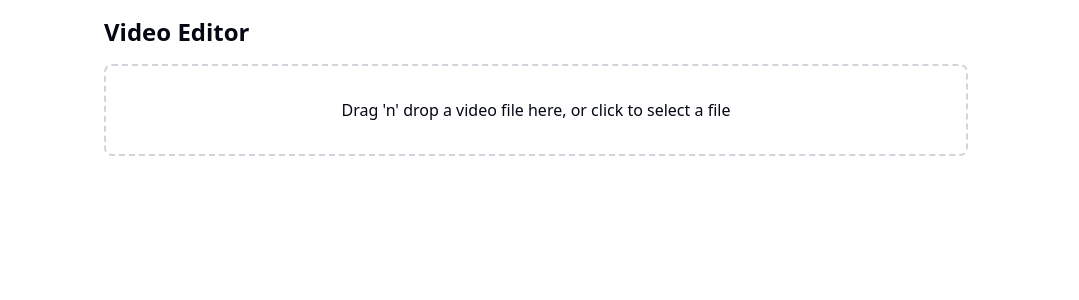
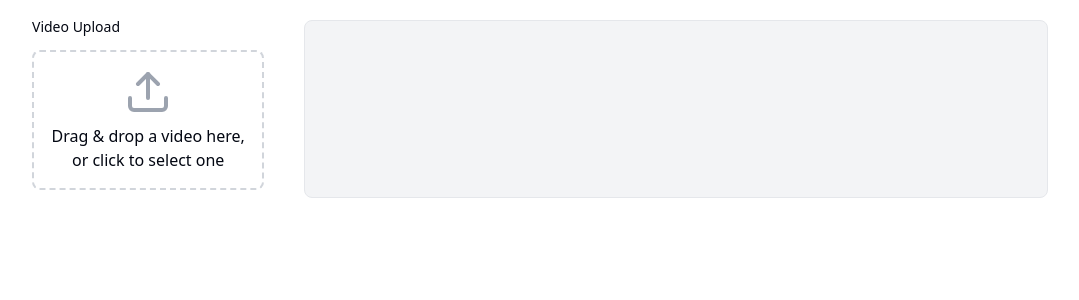
Before and after one commit to suryanshsingh2001/mockly, a Next.js app: page /video in a window 1280 px wide. Shown: the top 300 px of the page, without its empty margins (104-1183 px from the left). Built offline with nearby package versions, Linux system fonts and the light colour scheme.

Commit message:
Refactor video editor component and add video editing functionality

```diff
--- a/app/editor/page.tsx
+++ b/app/editor/page.tsx
@@ -5,6 +5,7 @@ import MockupEditor from "@/components/shared/Editor";
 import { siteConfig } from "@/config/config";
 import { Tabs, TabsContent, TabsList, TabsTrigger } from "@/components/ui/tabs";
 import Header from "@/components/layout/Header";
+import VideoEditor from "@/components/shared/VideoEditor";
 
 export default function EditorPage() {
   // return siteConfig.isEditorActive ? <MockupEditor /> : <EditorNotAvailable />;
@@ -27,7 +28,7 @@ export default function EditorPage() {
         </TabsContent>
 
         <TabsContent value="video" className="space-y-4">
-          <EditorNotAvailable />
+          <VideoEditor />
         </TabsContent>
       </Tabs>
     </div>
--- a/components/shared/VideoEditor.tsx
+++ b/components/shared/VideoEditor.tsx
@@ -1,57 +1,104 @@
-"use client"
+"use client";
 
-import React, { useState, useRef, useCallback } from 'react'
-import { useDropzone } from 'react-dropzone'
-import { Slider } from "@/components/ui/slider"
-import { Input } from "@/components/ui/input"
-import { Button } from "@/components/ui/button"
-import { Label } from "@/components/ui/label"
-import { Switch } from "@/components/ui/switch"
+import React, { useState, useRef, useCallback } from "react";
+import { useDropzone } from "react-dropzone";
+import { Slider } from "@/components/ui/slider";
+import { Input } from "@/components/ui/input";
+import { Button } from "@/components/ui/button";
+import { Label } from "@/components/ui/label";
+import { Switch } from "@/components/ui/switch";
+import { Upload } from "lucide-react";
 
 export default function VideoEditor() {
-  const [video, setVideo] = useState<string | null>(null)
-  const [trimStart, setTrimStart] = useState(0)
-  const [trimEnd, setTrimEnd] = useState(100)
-  const [muted, setMuted] = useState(false)
-  const [brightness, setBrightness] = useState(100)
-  const [textOverlay, setTextOverlay] = useState('')
-  const videoRef = useRef<HTMLVideoElement>(null)
+  const [video, setVideo] = useState<string | null>(null);
+  const [trimStart, setTrimStart] = useState(0);
+  const [trimEnd, setTrimEnd] = useState(100);
+  const [muted, setMuted] = useState(false);
+  const [brightness, setBrightness] = useState(100);
+  const [textOverlay, setTextOverlay] = useState("");
+  const videoRef = useRef<HTMLVideoElement>(null);
 
   const onDrop = useCallback((acceptedFiles: File[]) => {
-    const file = acceptedFiles[0]
-    setVideo(URL.createObjectURL(file))
-  }, [])
+    const file = acceptedFiles[0];
+    setVideo(URL.createObjectURL(file));
+  }, []);
 
-  const { getRootProps, getInputProps, isDragActive } = useDropzone({ onDrop, accept: { 'video/*': [] } })
+  const { getRootProps, getInputProps, isDragActive } = useDropzone({
+    onDrop,
+    accept: { "video/*": [] },
+  });
 
   const handleTrimChange = (values: number[]) => {
-    setTrimStart(values[0])
-    setTrimEnd(values[1])
+    setTrimStart(values[0]);
+    setTrimEnd(values[1]);
     if (videoRef.current) {
-      videoRef.current.currentTime = (videoRef.current.duration * values[0]) / 100
+      videoRef.current.currentTime =
+        (videoRef.current.duration * values[0]) / 100;
     }
-  }
+  };
 
   const handleBrightnessChange = (value: number[]) => {
-    setBrightness(value[0])
-  }
+    setBrightness(value[0]);
+  };
 
   return (
-    <div className="container mx-auto p-4 max-w-4xl">
-      <h1 className="text-2xl font-bold mb-4">Video Editor</h1>
-
-      {!video ? (
-        <div {...getRootProps()} className="border-2 border-dashed border-gray-300 rounded-lg p-8 text-center cursor-pointer">
+    <div className="container mx-auto max-w-screen-lg pt-3">
+      <main className="mx-auto">
+        <div className="flex flex-col lg:flex-row gap-8">
+          <div className="w-full lg:w-1/4 p-2 overflow-y-auto h-full">
+            <Label htmlFor="video-upload" className="block mb-4">
+              Video Upload
+            </Label>
+            <div
+              {...getRootProps()}
+              className="border-2 border-dashed rounded-lg p-4 text-center cursor-pointer transition-colors border-gray-300 hover:border-primary"
+            >
               <input {...getInputProps()} />
               {isDragActive ? (
                 <p>Drop the video file here ...</p>
               ) : (
-            <p>Drag 'n' drop a video file here, or click to select a file</p>
+                <>
+                  <Upload className="mx-auto h-12 w-12 text-gray-400" />
+                  <p className="pt-2">
+                    Drag & drop a video here, or click to select one
+                  </p>
+                </>
               )}
             </div>
-      ) : (
-        <div className="space-y-4">
-          <div className="relative">
+            {video && (
+              <div className="mt-4">
+                <Button
+                  onClick={() => setVideo(null)}
+                  variant="secondary"
+                  className="w-full"
+                >
+                  Change/Remove Video
+                </Button>
+              </div>
+            )}
+            {video && (
+              <div className="space-y-8 mt-4">
+                <Label>Trim Video</Label>
+                <Slider
+                  min={0}
+                  max={100}
+                  step={1}
+                  value={[trimStart, trimEnd]}
+                  onValueChange={handleTrimChange}
+                />
+                <div className="flex items-center space-x-2">
+                  <Switch
+                    id="mute"
+                    checked={muted}
+                    onCheckedChange={setMuted}
+                  />
+                  <Label htmlFor="mute">Mute Audio</Label>
+                </div>
+              </div>
+            )}
+          </div>
+          <div className="relative mt-2 w-full lg:w-3/4 border rounded-lg flex items-center justify-center bg-secondary overflow-hidden">
+            {video && (
               <video
                 ref={videoRef}
                 src={video}
@@ -60,33 +107,17 @@ export default function VideoEditor() {
                 style={{ filter: `brightness(${brightness}%)` }}
                 muted={muted}
               />
+            )}
             {textOverlay && (
               <div className="absolute top-4 left-4 bg-black bg-opacity-50 text-white p-2 rounded">
                 {textOverlay}
               </div>
             )}
           </div>
-
-          <div className="space-y-2">
-            <Label>Trim Video</Label>
-            <Slider
-              min={0}
-              max={100}
-              step={1}
-              value={[trimStart, trimEnd]}
-              onValueChange={handleTrimChange}
-            />
         </div>
-
-          <div className="flex items-center space-x-2">
-            <Switch
-              id="mute"
-              checked={muted}
-              onCheckedChange={setMuted}
-            />
-            <Label htmlFor="mute">Mute Audio</Label>
-          </div>
-
+        {video && (
+          <div className="flex flex-col lg:flex-row gap-8 mt-8">
+            <div className="w-full lg:w-1/4 space-y-8 p-2 overflow-y-auto h-full">
               <div className="space-y-2">
                 <Label>Brightness</Label>
                 <Slider
@@ -97,7 +128,6 @@ export default function VideoEditor() {
                   onValueChange={handleBrightnessChange}
                 />
               </div>
-
               <div className="space-y-2">
                 <Label htmlFor="text-overlay">Text Overlay</Label>
                 <Input
@@ -107,10 +137,11 @@ export default function VideoEditor() {
                   placeholder="Enter text overlay"
                 />
               </div>
-
               <Button className="w-full">Export Video</Button>
             </div>
+          </div>
         )}
+      </main>
     </div>
-  )
+  );
 }
```
Lines whose indentation alone changed are shown as unchanged.
